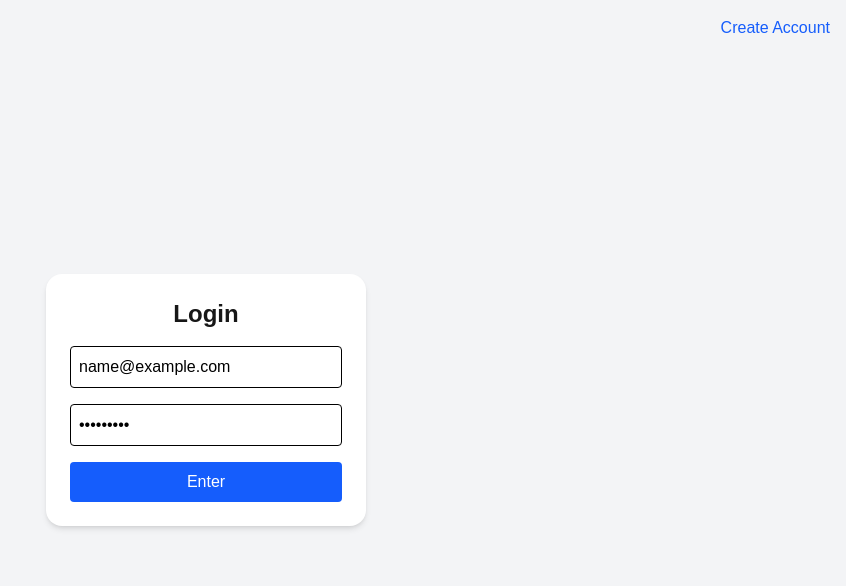
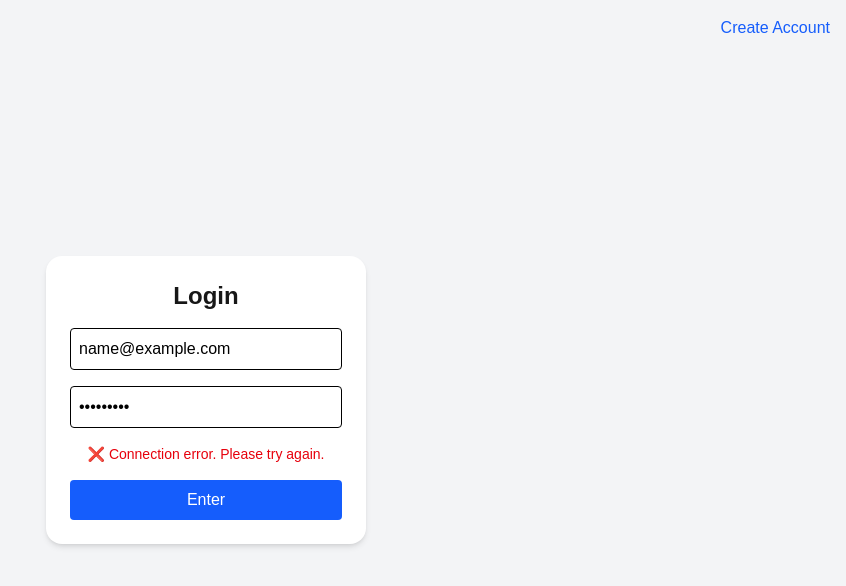
Before and after one commit to warydiaz/management, a Next.js app: page /login in a window 1280 px wide. Both pictures are taken after typing "name@example.com", "Sample123" into the empty fields and a click on the button "Enter". Shown: the top 586 px of the page, without its empty margins (434-1280 px from the left). Built offline with nearby package versions, Linux system fonts and the light colour scheme; no server answers.

Commit message:
Improve error handling on login page: display error messages in the UI instead of alerts

```diff
--- a/src/app/login/page.tsx
+++ b/src/app/login/page.tsx
@@ -6,9 +6,12 @@ import Link from "next/link";
 export default function LoginPage() {
   const [email, setEmail] = useState("");
   const [password, setPassword] = useState("");
+  const [error, setError] = useState("");
 
   const handleSubmit = async (e: React.FormEvent) => {
     e.preventDefault();
+    setError("");
+
     try {
       const res = await fetch(`${process.env.NEXT_PUBLIC_URL_BACKEND}/login`, {
         method: "POST",
@@ -23,16 +26,15 @@ export default function LoginPage() {
         alert("✅ Login successful");
       } else {
         const data = await res.json();
-        alert(`❌ Incorrect email or password: ${data.message}`);
+        setError(`❌ Incorrect email or password`);
       }
     } catch (error) {
-      alert(`❌ Connection error: ${error}`);
+      setError("❌ Connection error. Please try again.");
     }
   };
 
   return (
     <main className="relative min-h-screen flex items-center justify-center bg-gray-100">
-      {/* Link at top right of the screen */}
       <div className="absolute top-4 right-4">
         <Link href="/signup" className="text-blue-600 hover:underline">
           Create Account
@@ -61,6 +63,9 @@ export default function LoginPage() {
           className="border p-2 rounded placeholder-gray-400 text-black focus:outline-none"
         />
 
+        {/* Error message */}
+        {error && <p className="text-red-600 text-sm text-center">{error}</p>}
+
         <button
           type="submit"
           className="bg-blue-600 text-white p-2 rounded hover:bg-blue-700"
```
